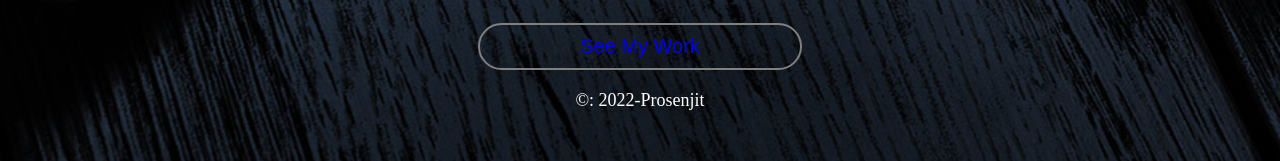
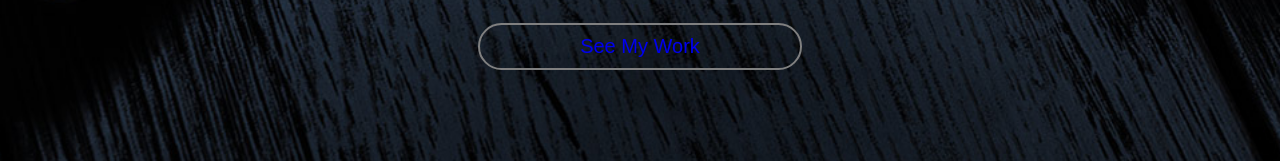
Before and after one commit to prosenjit07/prosenjit7, a plain HTML site: page index.html in a window 1280 px wide. Shown: the part 851-1012 px from the top of the page. Drawn offline with Linux system fonts and the light colour scheme.

Commit message:
First commit

```diff
--- a/index.html
+++ b/index.html
@@ -60,7 +60,7 @@
             <div class="btn">
                 <button> <a button class="btn2" href="https://github.com/prosenjit07 "target="_blank">See My Work</a></button>
             </div>
-            <p style="color:rgb(255, 255, 255);font-size:18px;">&copy: 2022-Prosenjit</p>
+            <!--<p style="color:rgb(255, 255, 255);font-size:18px;">&copy: 2022-Prosenjit</p> -->
         </div>
     </header>
     <script src="./script.js"></script>
```
